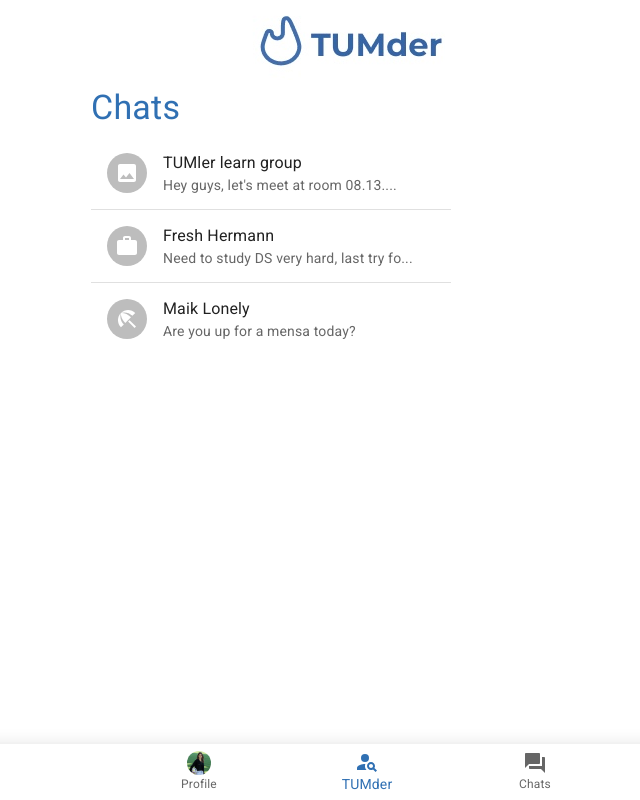
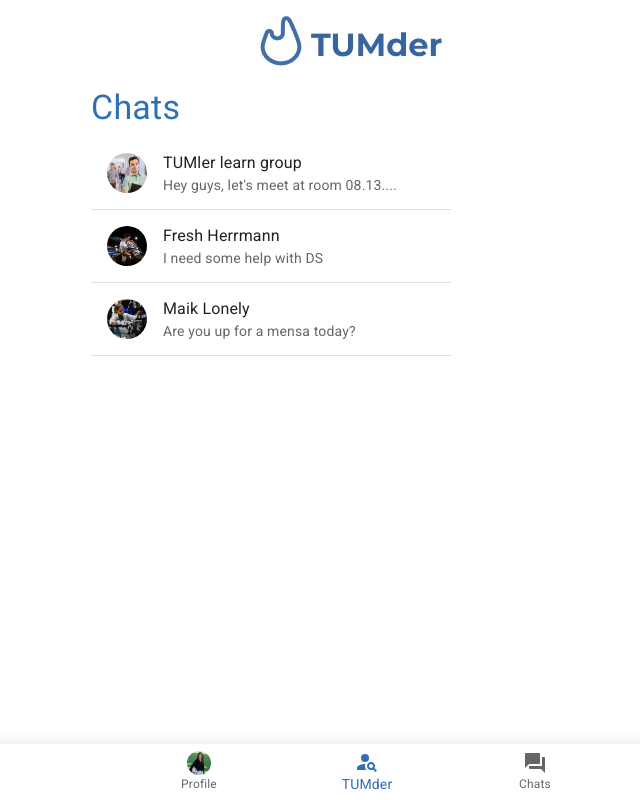
Before and after one commit to AleMer97/TUMder, a React (Create React App) app in the folder create-react-app/: page /chats in a window 1280 px wide. Shown: the whole page, without its empty margins (273-913 px from the left). Built offline with nearby package versions, Linux system fonts and the light colour scheme.

Commit message:
refactor chats

```diff
--- a/create-react-app/src/data.js
+++ b/create-react-app/src/data.js
@@ -79,3 +79,23 @@ const student6 = {
 }
 
 export const students = [student1, student2, student3, student4, student5, student6]
+
+const chatStudents = [...students]
+
+export const chats = [
+  {
+    name: "TUMler learn group",
+    display: "Hey guys, let's meet at room 08.13....",
+    image: chatStudents[0].image
+  },
+  {
+    name: "Fresh Herrmann",
+    display: "I need some help with DS",
+    image: chatStudents[1].image
+  },
+  {
+    name: "Maik Lonely",
+    display: "Are you up for a mensa today?",
+    image: chatStudents[2].image
+  },
+]
--- a/create-react-app/src/pages/Chats.js
+++ b/create-react-app/src/pages/Chats.js
@@ -5,40 +5,24 @@ import ListItem from '@mui/material/ListItem';
 import ListItemText from '@mui/material/ListItemText';
 import ListItemAvatar from '@mui/material/ListItemAvatar';
 import Avatar from '@mui/material/Avatar';
-import ImageIcon from '@mui/icons-material/Image';
-import WorkIcon from '@mui/icons-material/Work';
-import BeachAccessIcon from '@mui/icons-material/BeachAccess';
 import { Typography } from '@mui/material';
+import { chats } from '../data';
 
 export default function Chats() {
   return (
   <>
     <Typography sx={{color:'#3070B3'}} variant='h4'>Chats</Typography>
     <List sx={{ width: '100%', maxWidth: 360, bgcolor: 'background.paper' }}>
-      <ListItem divider>
-        <ListItemAvatar>
-          <Avatar>
-            <ImageIcon />
-          </Avatar>
-        </ListItemAvatar>
-        <ListItemText primary="TUMler learn group" secondary="Hey guys, let's meet at room 08.13...." />
-      </ListItem>
-      <ListItem divider>
-        <ListItemAvatar>
-          <Avatar>
-            <WorkIcon />
-          </Avatar>
-        </ListItemAvatar>
-        <ListItemText primary="Fresh Hermann" secondary="Need to study DS very hard, last try fo..." />
-      </ListItem>
-      <ListItem>
-        <ListItemAvatar>
-          <Avatar>
-            <BeachAccessIcon />
-          </Avatar>
-        </ListItemAvatar>
-        <ListItemText primary="Maik Lonely" secondary="Are you up for a mensa today?" />
-      </ListItem>
+      {
+        chats.map((chat) => (
+        <ListItem divider key={chat.display}>
+          <ListItemAvatar>
+            <Avatar src={chat.image}/>
+          </ListItemAvatar>
+          <ListItemText primary={chat.name} secondary={chat.display} />
+        </ListItem>
+        ))
+      }
     </List>
   </>
   );
```
